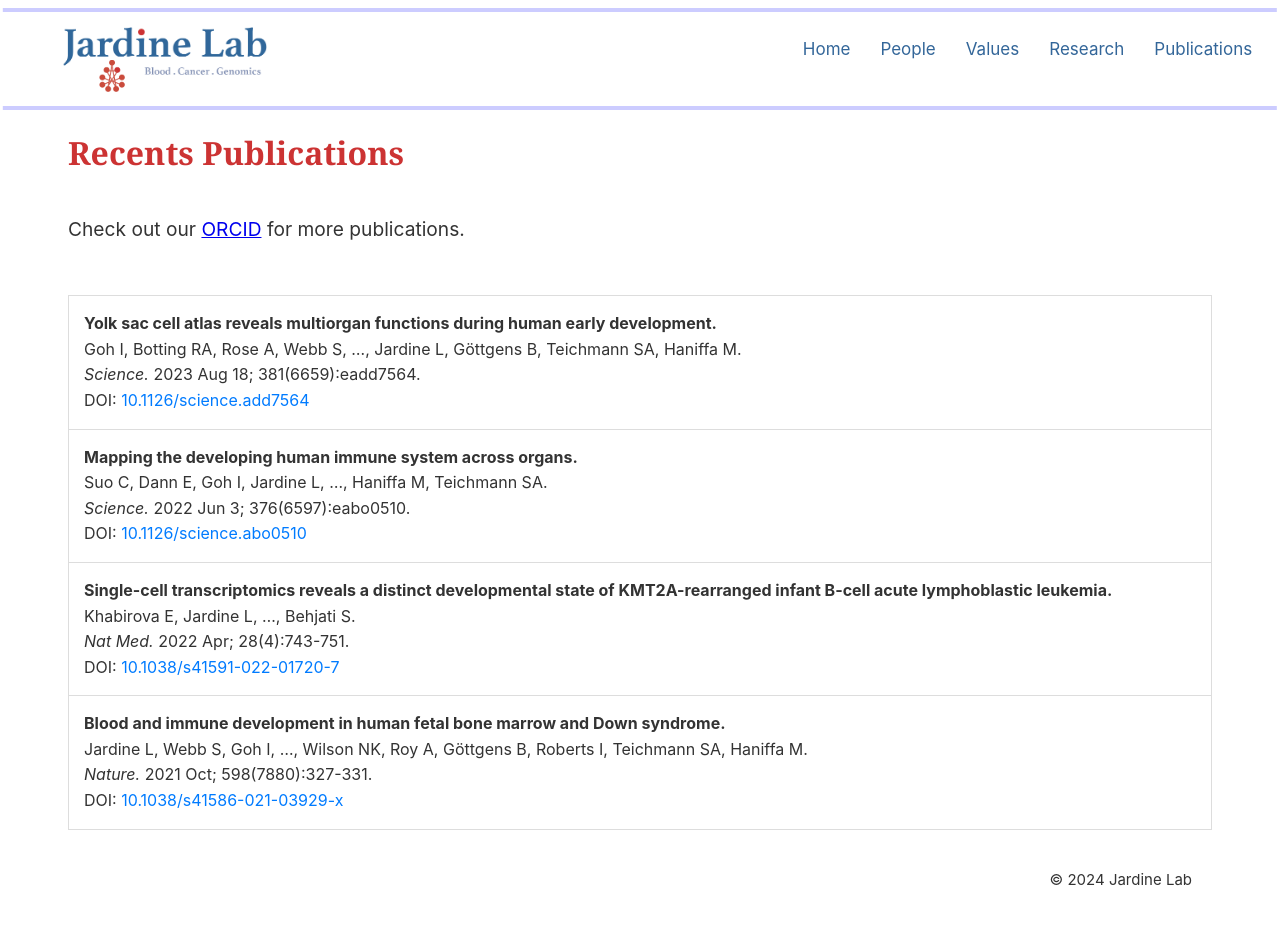
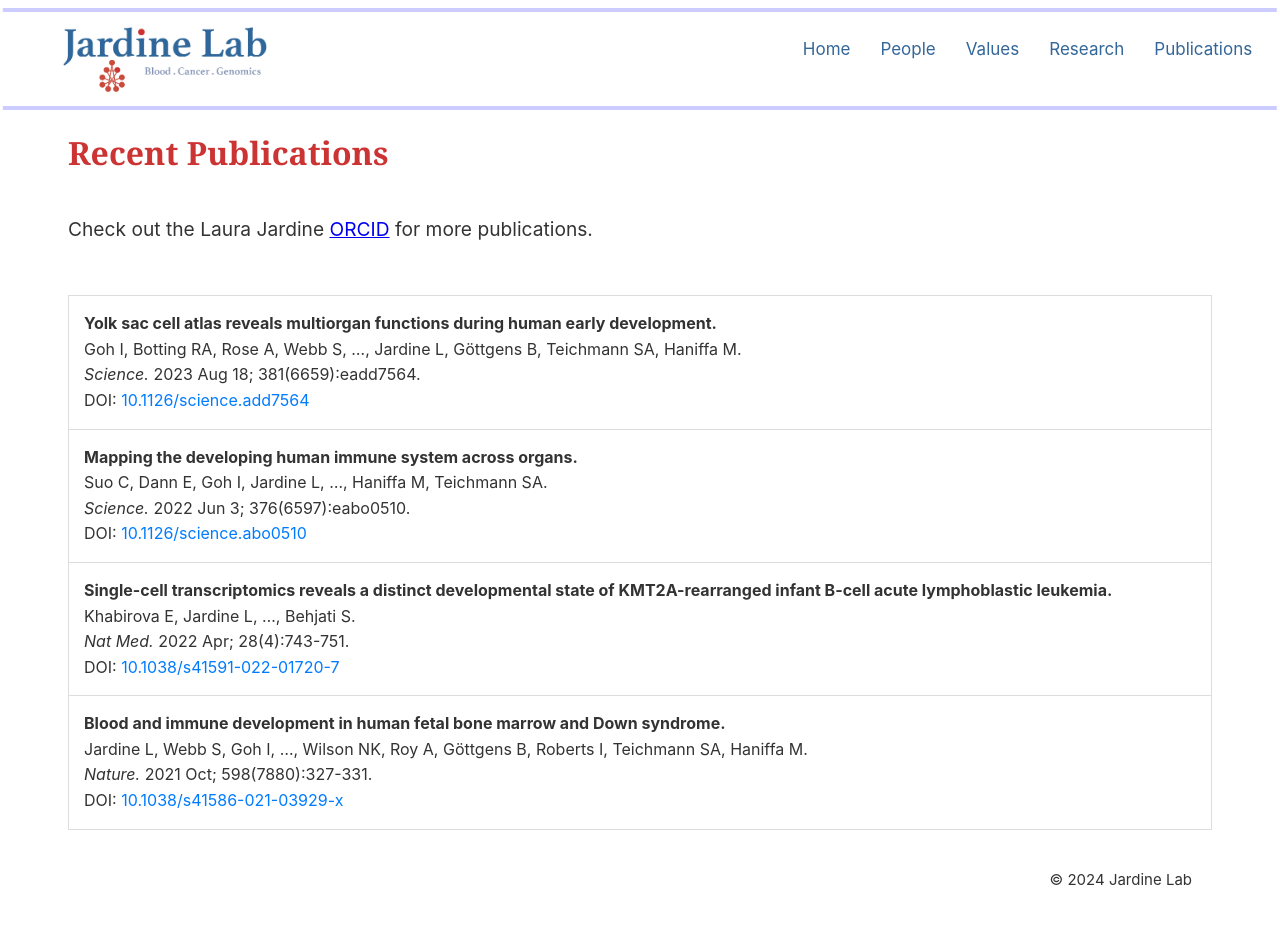
Before and after one commit to vkorak/vkorak.github.io, a Jekyll site: the page built from publications.md, in a window 1280 px wide. Built offline with Jekyll 4.4.1, drawn with Linux system fonts in a browser that asks for light colours.

Commit message:
modify title

```diff
--- a/publications.md
+++ b/publications.md
@@ -4,7 +4,7 @@ layout: default
 permalink: /publications/
 ---
 
-<h1 class="publications-page-title">Recents Publications</h1>
+<h1 class="publications-page-title">Recent Publications</h1>
 
 <!-- /Page Styling  -->
 <style>
@@ -26,8 +26,8 @@ body {
 
 .publications-page-intro, .publications-page-outro {
   font-size: 1.2em;
-  margin-bottom: 50px; /* Adds space between text and team blocks */
-  margin-top: 40px; /* Adds space above the closing text */
+  margin-bottom: 50px;
+  margin-top: 40px;
   line-height: 1.6;
   text-align: left;
 }
@@ -94,5 +94,5 @@ td a:hover {
   </tr>
 
 <div class="publications-page-intro">
-Check out our <a href="https://orcid.org/0000-0003-4495-8205" target="_blank">ORCID</a> for more publications.
+Check out the Laura Jardine <a href="https://orcid.org/0000-0003-4495-8205" target="_blank">ORCID</a> for more publications.
 </div>
```
